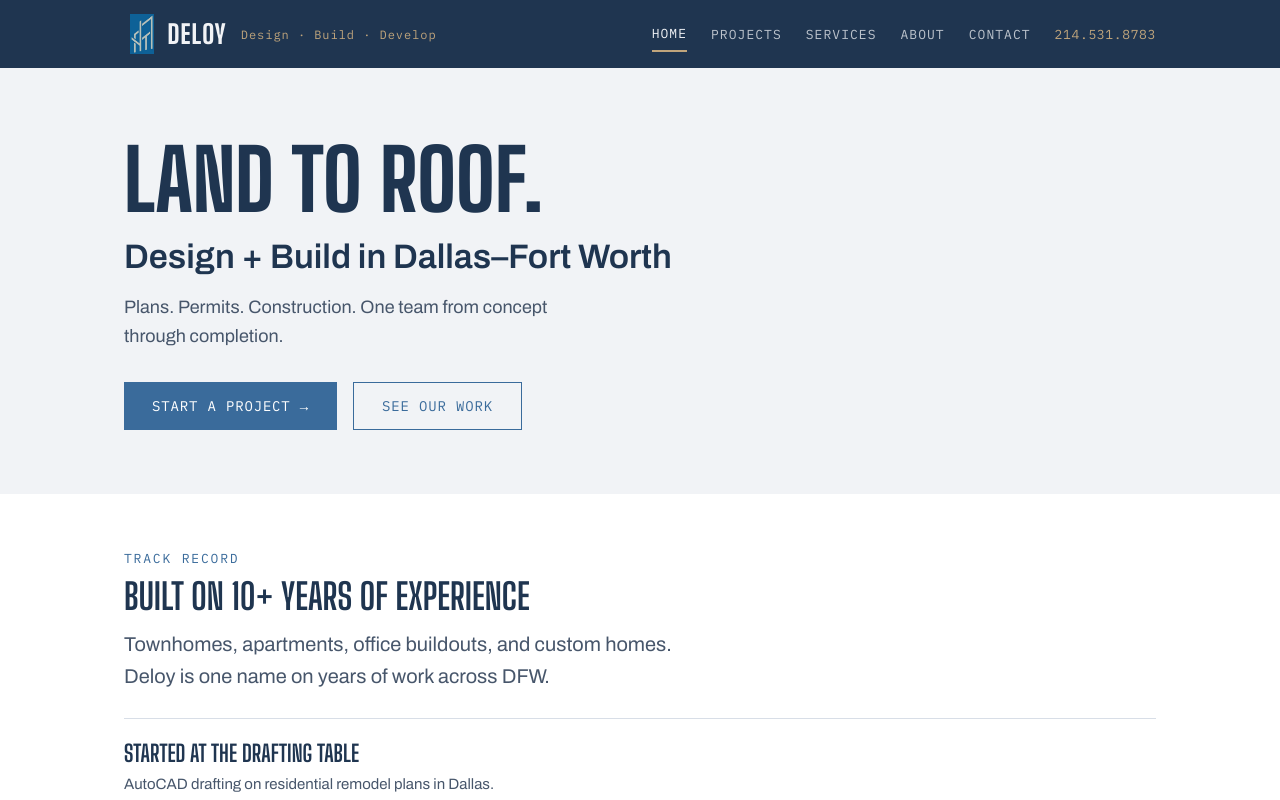
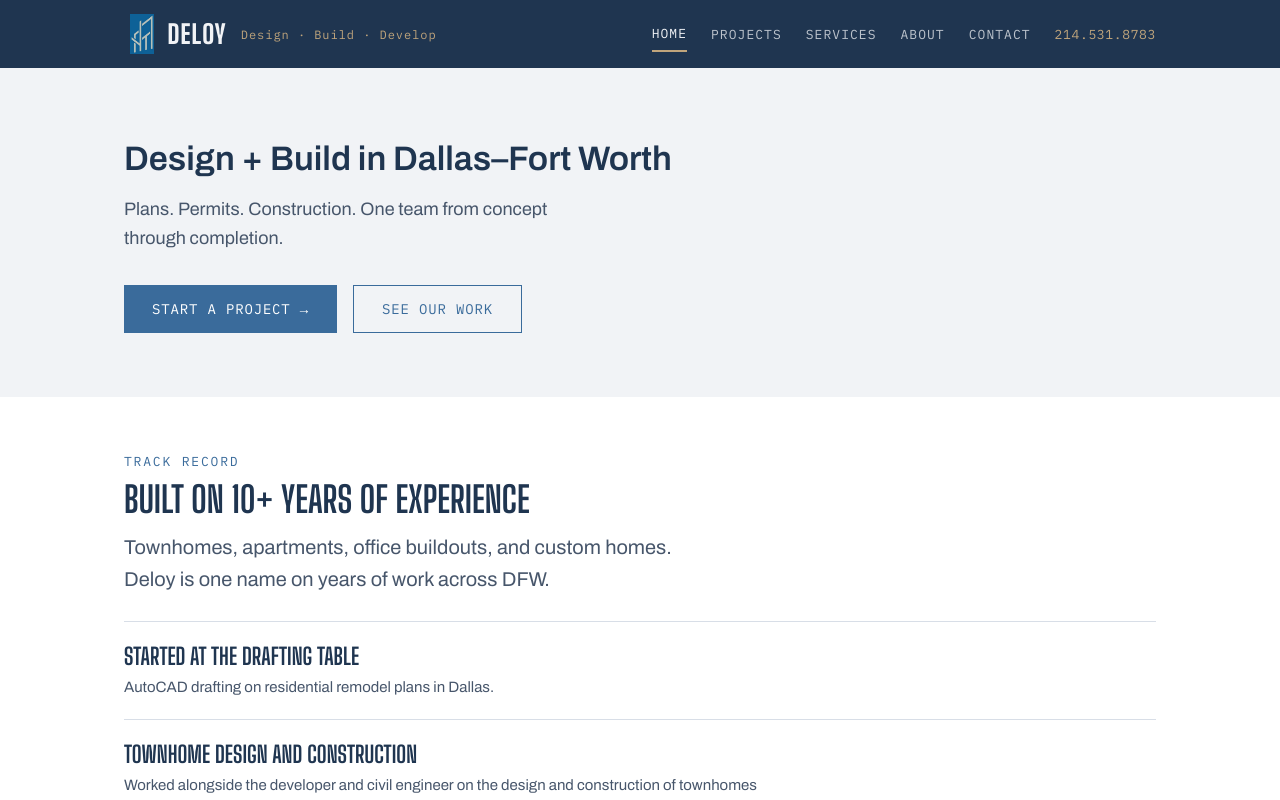
Before and after one commit to ardnanai/deloy-site, a React (Vite) app: page / in a window 1280 px wide. Shown: the top 800 px of the page. Built offline with nearby package versions, Linux system fonts and the light colour scheme.

Commit message:
Remove Land to Roof headline

```diff
--- a/src/App.jsx
+++ b/src/App.jsx
@@ -400,12 +400,9 @@ export default function DeloySite() {
           <section style={{ padding: "72px 0 64px" }}>
             <div className="wrap">
               <div style={{ maxWidth: 680 }}>
-                <h1 className="display" style={{ fontSize: "clamp(48px, 7vw, 84px)", fontWeight: 800, lineHeight: 0.95, textTransform: "uppercase" }}>
-                  Land to roof.
+                <h1 style={{ fontSize: "clamp(24px, 3.4vw, 34px)", fontWeight:  700, color: C.ground }}>
+                Design + Build in {COMPANY.serviceArea}
                 </h1>
-                <h2 style={{ marginTop: 18, fontSize: "clamp(24px, 3.4vw, 34px)", fontWeight: 700, color: C.ground }}>
-                  Design + Build in {COMPANY.serviceArea}
-                </h2>
                 <p style={{ marginTop: 18, fontSize: 18, lineHeight: 1.6, color: C.slate, maxWidth: 480 }}>
                   Plans. Permits. Construction. One team from concept through completion.
                 </p>
```
